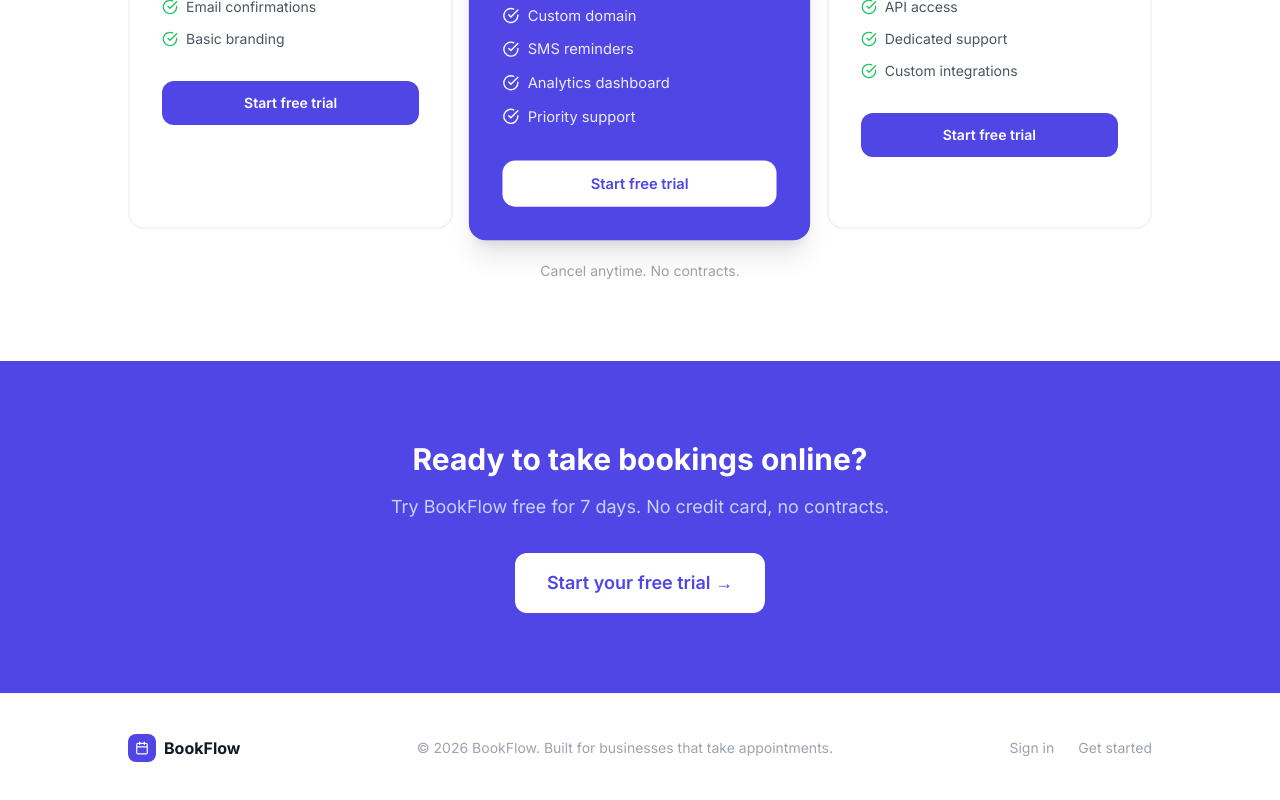
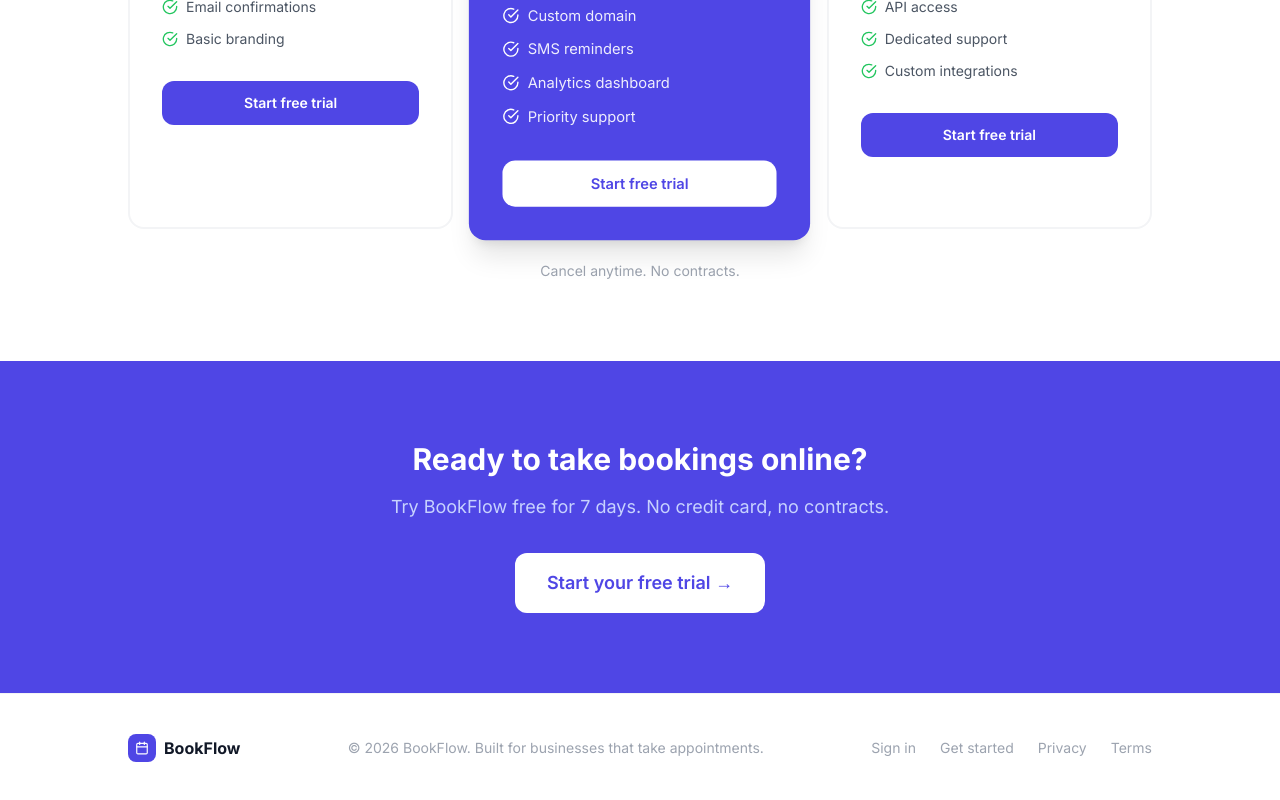
Before and after one commit to ojayWillow/bookflow, a Next.js app: page / in a window 1280 px wide. Shown: the part 2150-2950 px from the top of the page. Built offline with nearby package versions, Linux system fonts and the light colour scheme.

Commit message:
feat(footer): add Privacy Policy and Terms of Service links + update README

```diff
--- a/src/app/page.tsx
+++ b/src/app/page.tsx
@@ -126,6 +126,8 @@
           <div className="flex gap-6 text-sm text-gray-400">
             <Link href="/admin/login" className="hover:text-gray-700">Sign in</Link>
             <Link href="/signup" className="hover:text-gray-700">Get started</Link>
+            <Link href="/privacy" className="hover:text-gray-700">Privacy</Link>
+            <Link href="/terms" className="hover:text-gray-700">Terms</Link>
           </div>
         </div>
       </footer>
```
Also changed, not shown: 1 other file (tests, documents, lock files or other folders).
